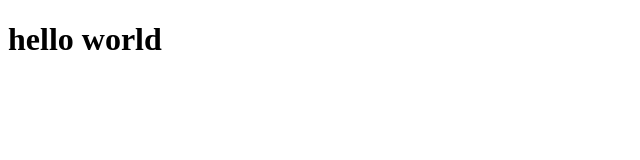
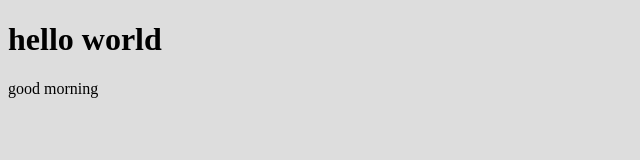
Before and after one commit to daanbintang/remote2, a plain HTML site: page training/index.html in a window 1280 px wide. Shown: the whole page, without its empty margins (0-640 px from the left). Drawn offline with Linux system fonts and the light colour scheme.

Commit message:
add file css and link to index.html

```diff
--- a/training/index.html
+++ b/training/index.html
@@ -4,9 +4,11 @@
     <meta charset="UTF-8" />
     <meta http-equiv="X-UA-Compatible" content="IE=edge" />
     <meta name="viewport" content="width=device-width, initial-scale=1.0" />
+    <link rel="stylesheet" href="style.css" />
     <title>training git gtihub</title>
   </head>
   <body>
     <h1>hello world</h1>
+    <p>good morning</p>
   </body>
 </html>
--- /dev/null
+++ b/training/style.css
@@ -0,0 +1,3 @@
+body {
+  background-color: #ddd;
+}
```
